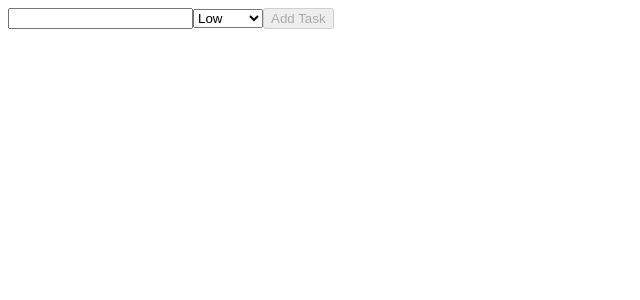
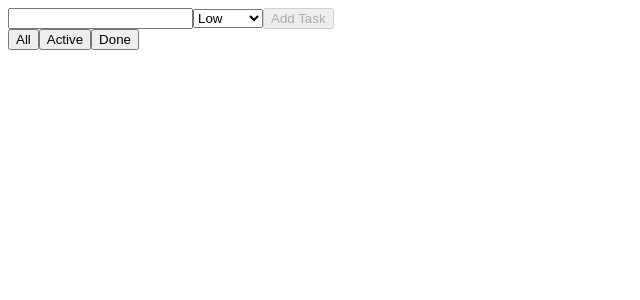
Before and after one commit to dejanpls/pocketlist, a React (Vite) app: page / in a window 1280 px wide. Shown: the top 300 px of the page, without its empty margins (0-640 px from the left). Built offline with nearby package versions, Linux system fonts and the light colour scheme.

Commit message:
feat: implement tabs to filter tasks based on state value: all/active/done

```diff
--- a/src/App.jsx
+++ b/src/App.jsx
@@ -9,6 +9,7 @@ export default function App() {
   const [tasks, setTasks] = useState([]);
   const [editId, setEditId] = useState(null);
   const [editTask, setEditTask] = useState({});
+  const [filter, setFilter] = useState("all");
 
   const handleChange = (e) => {
     const { name, value } = e.target;
@@ -64,6 +65,16 @@ export default function App() {
     setEditTask({});
   };
 
+  const FILTERS = {
+    all: (tasks) => tasks,
+    active: (tasks) => tasks.filter((task) => !task.completed),
+    done: (tasks) => tasks.filter((task) => task.completed),
+  };
+
+  const handleFilter = (e) => setFilter(e.target.value);
+
+  const getFilteredTasks = () => FILTERS[filter](tasks);
+
   return (
     <>
       <Form
@@ -79,13 +90,25 @@ export default function App() {
 
       <TaskList
         {...{
-          tasks,
+          getFilteredTasks,
           handleCompleted,
           handleDelete,
           handleEdit,
           editId,
         }}
       />
+
+      <div>
+        <button type="button" value="all" onClick={handleFilter}>
+          All
+        </button>
+        <button type="button" value="active" onClick={handleFilter}>
+          Active
+        </button>
+        <button type="button" value="done" onClick={handleFilter}>
+          Done
+        </button>
+      </div>
     </>
   );
 }
--- a/src/components/TaskList.jsx
+++ b/src/components/TaskList.jsx
@@ -1,5 +1,5 @@
 export default function TaskList({
-  tasks,
+  getFilteredTasks,
   handleCompleted,
   handleDelete,
   handleEdit,
@@ -7,9 +7,9 @@ export default function TaskList({
 }) {
   return (
     <>
-      {tasks.length > 0 && (
+      {getFilteredTasks().length > 0 && (
         <ul>
-          {tasks.map((task) => (
+          {getFilteredTasks().map((task) => (
             <li key={task.id}>
               <input
                 type="checkbox"
```
